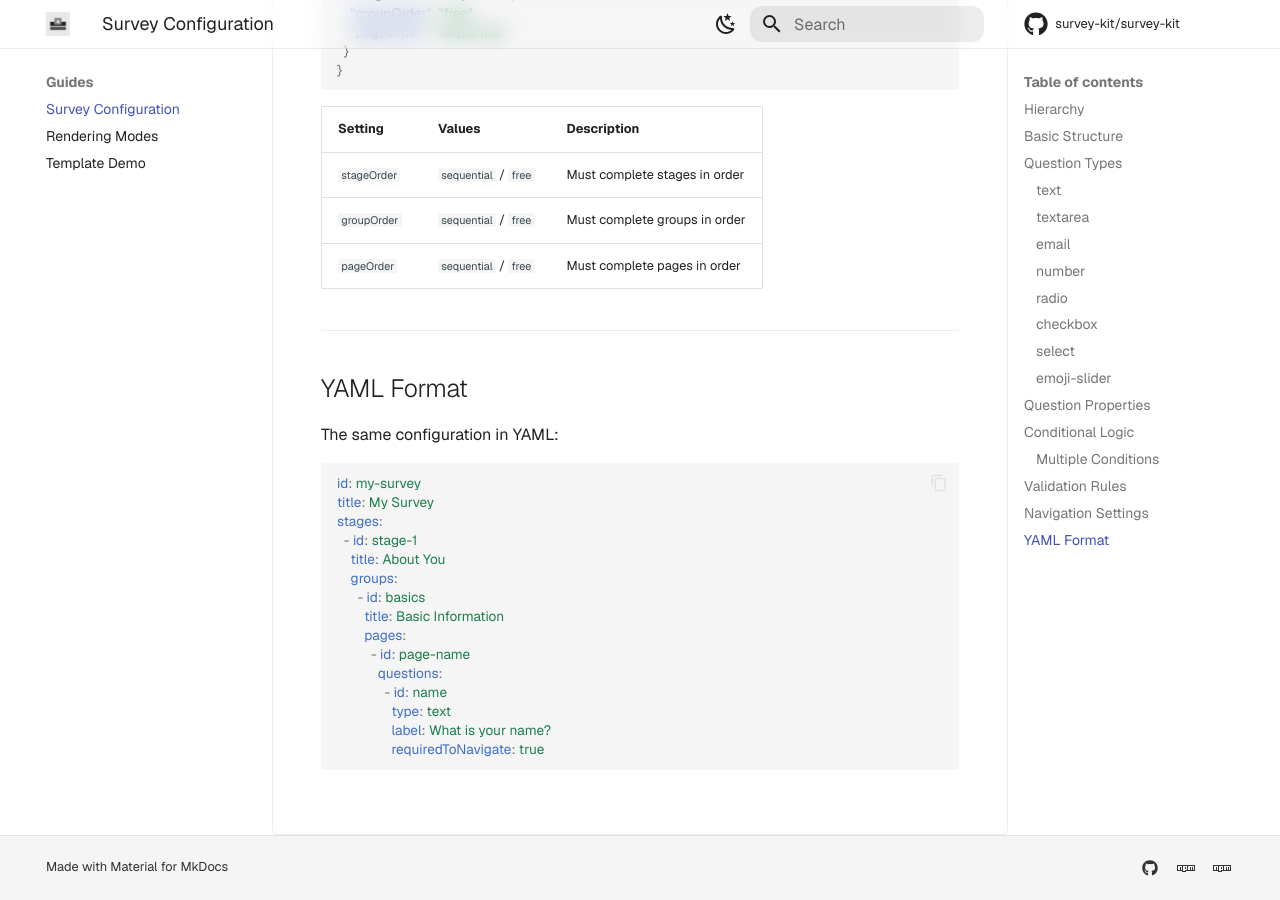
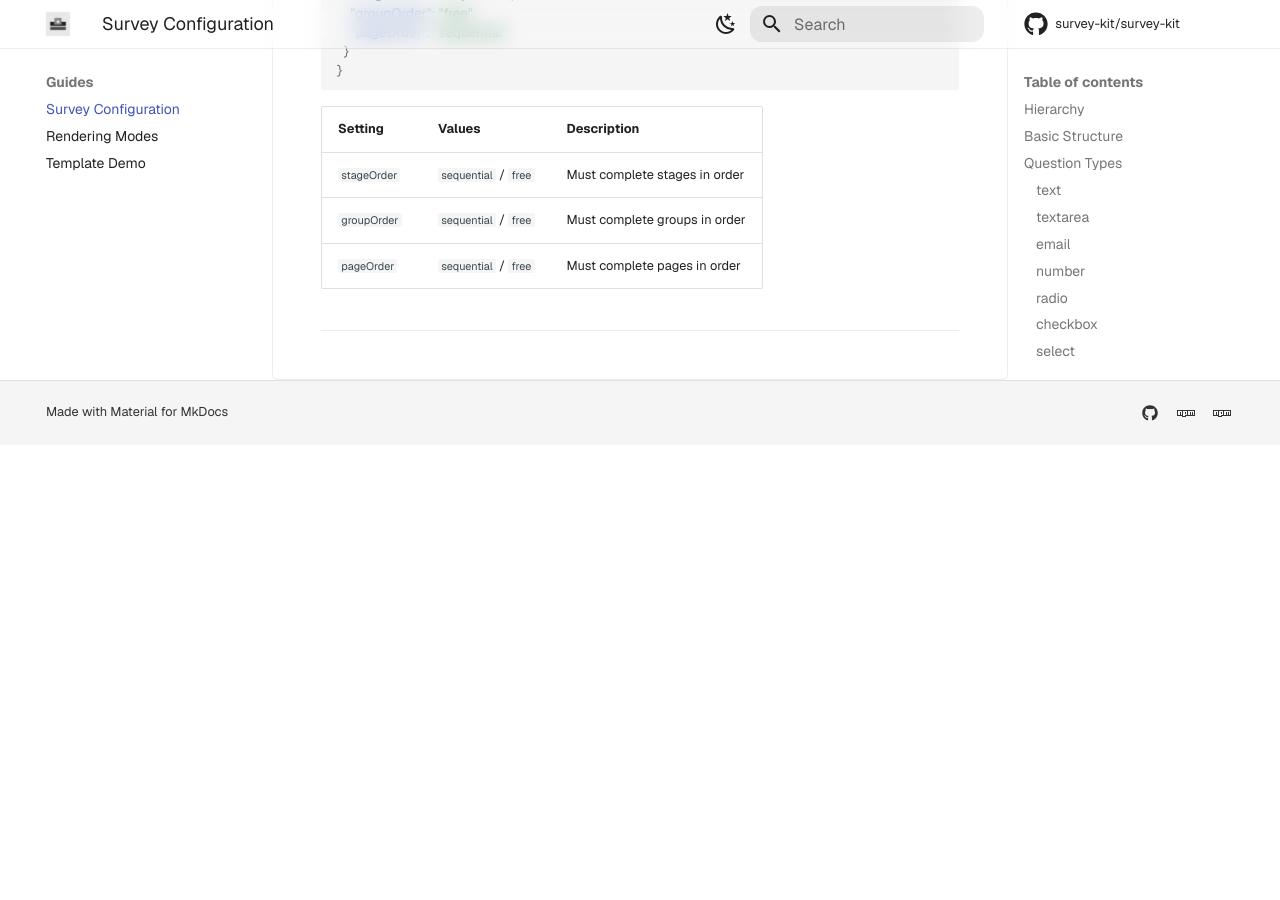
Before and after one commit to survey-kit/survey-kit, an MkDocs documentation site: the page built from docs/docs/guides/configuration.md, in a window 1280 px wide and 900 px high, scrolled down 5844 px. Built offline with MkDocs 1.6.1 and Material for MkDocs 9.7.7, drawn with Linux system fonts in a browser that asks for light colours; comment, search, counter and statistics services are not loaded; after the commit the page ends 6289 px from its top, so only the background shows below that; some of the changed text lies outside the part shown.

Commit message:
fix: rm YAML mention

````diff
--- a/docs/docs/guides/configuration.md
+++ b/docs/docs/guides/configuration.md
@@ -1,6 +1,6 @@
 # Survey Configuration
 
-Learn how to structure surveys using JSON or YAML.
+Learn how to structure surveys using JSON.
 
 ## Hierarchy
 
@@ -277,25 +277,3 @@ Validation types:
 | `pageOrder`  | `sequential` / `free` | Must complete pages in order  |
 
 ---
-
-## YAML Format
-
-The same configuration in YAML:
-
-```yaml
-id: my-survey
-title: My Survey
-stages:
-  - id: stage-1
-    title: About You
-    groups:
-      - id: basics
-        title: Basic Information
-        pages:
-          - id: page-name
-            questions:
-              - id: name
-                type: text
-                label: What is your name?
-                requiredToNavigate: true
-```
````
Also changed, not shown: docs/docs/index.md (+1 -1 lines), README.md, packages/core/README.md.
